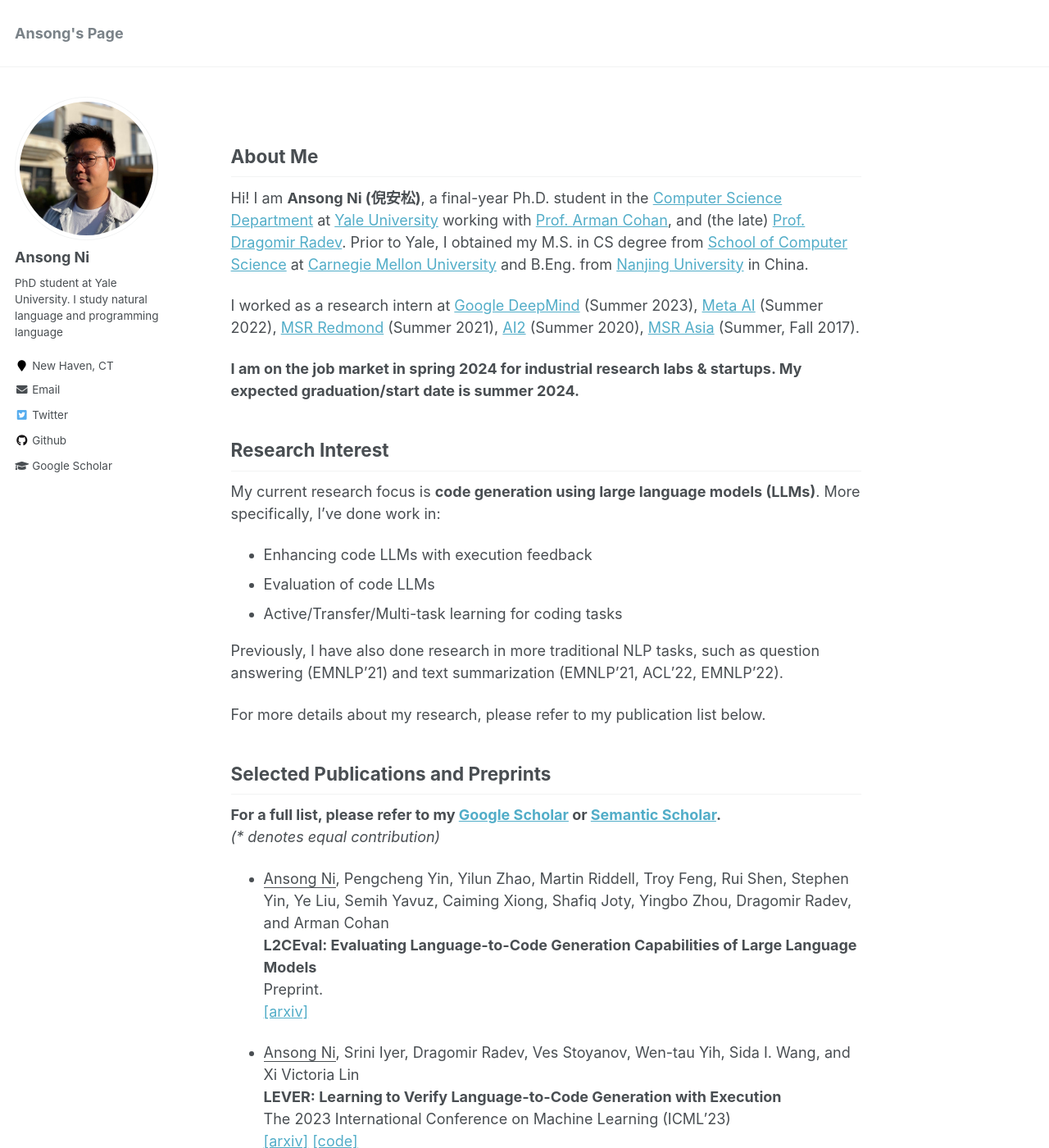
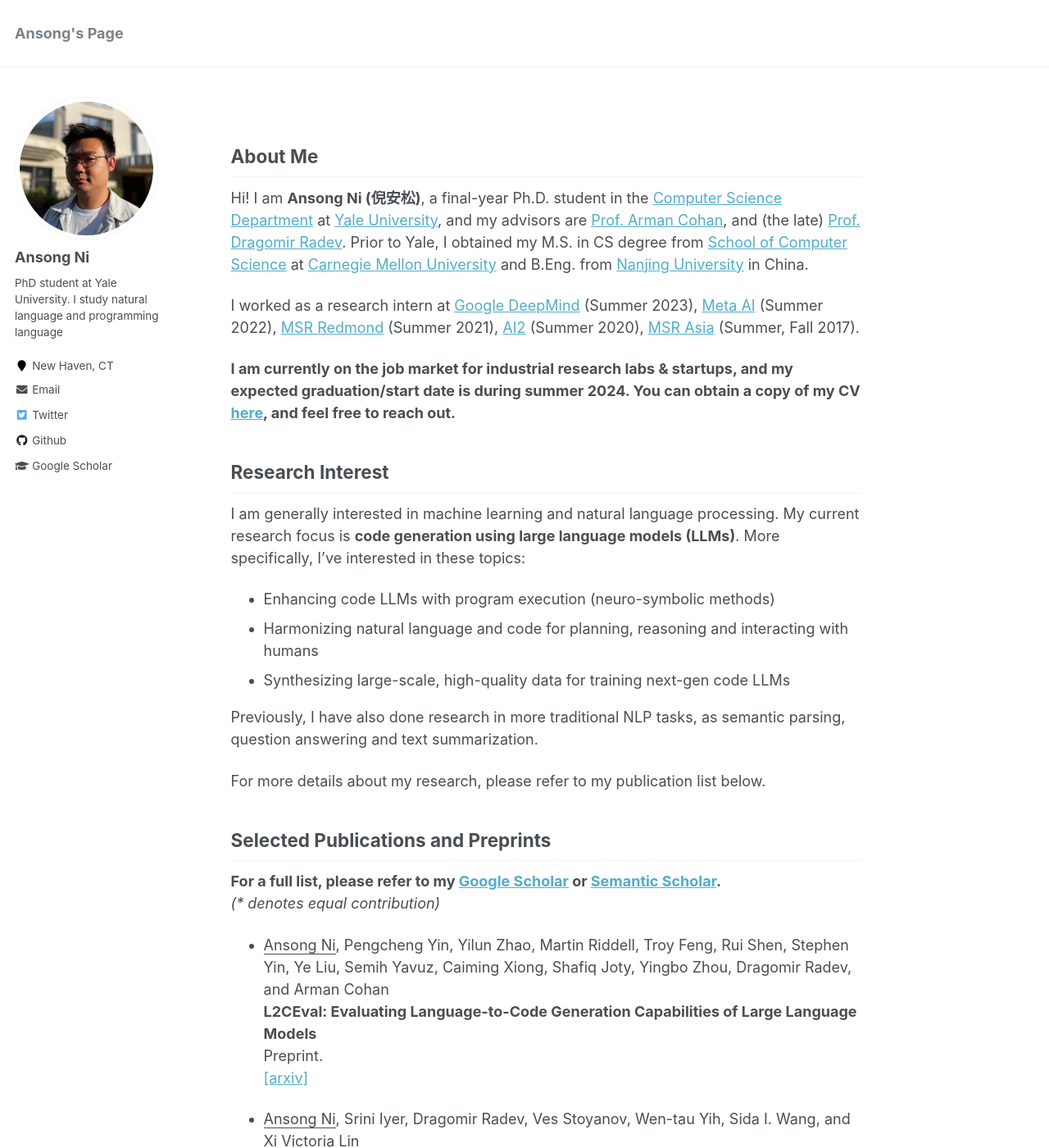
Before and after one commit to niansong1996/niansong1996.github.io, a Jekyll site: the page built from _pages/about.md, in a window 1280 px wide and 1400 px high. Shown: the whole window at 82% size. Built offline with Jekyll 4.4.1, drawn with Linux system fonts in a browser that asks for light colours; some of the changed text lies outside the part shown.

Commit message:
update for job search

```diff
--- a/_pages/about.md
+++ b/_pages/about.md
@@ -10,21 +10,21 @@ redirect_from:
 
 About Me
 ------
-Hi! I am **Ansong Ni (倪安松)**, a final-year Ph.D. student in the [Computer Science Department](https://cpsc.yale.edu) at [Yale University](https://yale.edu) working with [Prof. Arman Cohan](https://armancohan.com/), and (the late) [Prof. Dragomir Radev](http://www.cs.yale.edu/homes/radev).
+Hi! I am **Ansong Ni (倪安松)**, a final-year Ph.D. student in the [Computer Science Department](https://cpsc.yale.edu) at [Yale University](https://yale.edu), and my advisors are [Prof. Arman Cohan](https://armancohan.com/), and (the late) [Prof. Dragomir Radev](http://www.cs.yale.edu/homes/radev).
 Prior to Yale, I obtained my M.S. in CS degree from [School of Computer Science](https://cs.cmu.edu) at [Carnegie Mellon University](https://cmu.edu) and B.Eng. from [Nanjing University](https:ww.//nju.edu.cn) in China.
 
 I worked as a research intern at [Google DeepMind](https://www.deepmind.com/) (Summer 2023), [Meta AI](https://www.facebook.com/MetaAI/) (Summer 2022), [MSR Redmond](https://www.microsoft.com/en-us/research/group/deep-learning-group) (Summer 2021), [AI2](https://allenai.org) (Summer 2020), [MSR Asia](https://www.microsoft.com/en-us/research/lab/microsoft-research-asia/) (Summer, Fall 2017).
 
-**I am on the job market in spring 2024 for industrial research labs & startups. My expected graduation/start date is summer 2024.**
+**I am currently on the job market for industrial research labs & startups, and my expected graduation/start date is during summer 2024. You can obtain a copy of my CV [here](https://github.com/niansong1996/niansong1996.github.io/tree/master/files/Ansong_Ni-Yale-0221.pdf), and feel free to reach out.**
 
 Research Interest
 ------
-My current research focus is **code generation using large language models (LLMs)**. More specifically, I've done work in:
-* Enhancing code LLMs with execution feedback
-* Evaluation of code LLMs
-* Active/Transfer/Multi-task learning for coding tasks
+I am generally interested in machine learning and natural language processing. My current research focus is **code generation using large language models (LLMs)**. More specifically, I've interested in these topics:
+* Enhancing code LLMs with program execution (neuro-symbolic methods)
+* Harmonizing natural language and code for planning, reasoning and interacting with humans
+* Synthesizing large-scale, high-quality data for training next-gen code LLMs
 
-Previously, I have also done research in more traditional NLP tasks, such as question answering (EMNLP'21) and text summarization (EMNLP'21, ACL'22, EMNLP'22).
+Previously, I have also done research in more traditional NLP tasks, as semantic parsing, question answering and text summarization.
 
 For more details about my research, please refer to my publication list below.
 
```
Also changed, not shown: other parts of _pages/about.md (+4 -3 lines), 1 other file.
